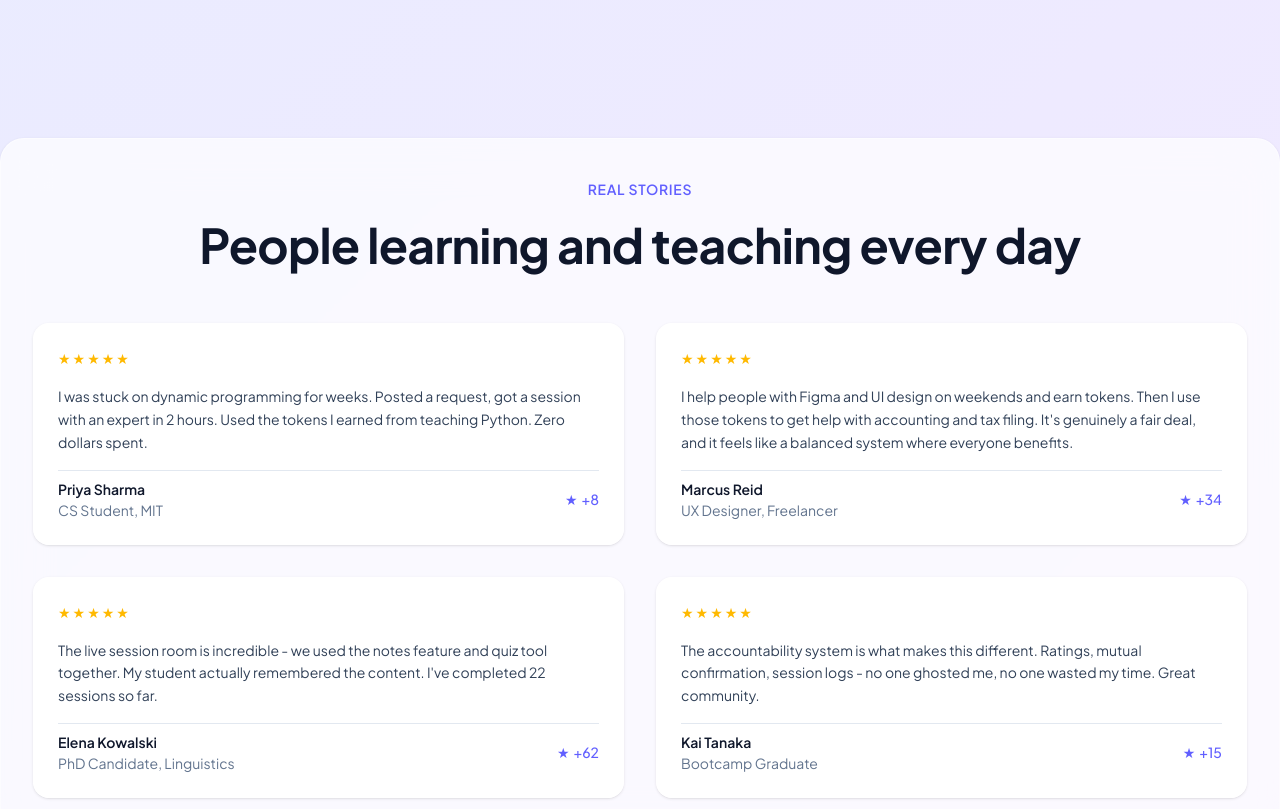
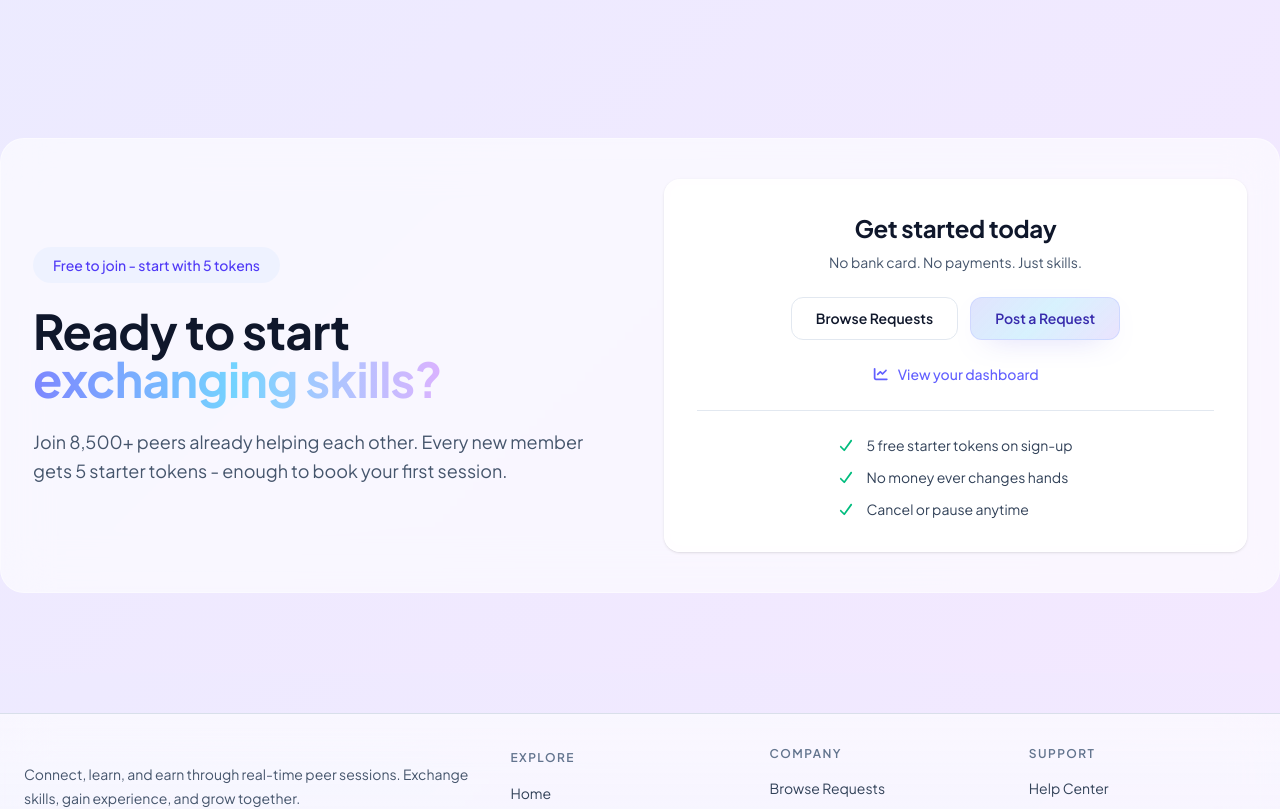
Before and after one commit to Rama-Mohammad/React-Project, a React (Vite) app in the folder Tokenly/: page /home in a window 1280 px wide. Shown: the part 3880-4689 px from the top of the page. Built offline with nearby package versions, Linux system fonts and the light colour scheme.

Commit message:
home needed some change in decor

```diff
--- a/Tokenly/src/components/home/TestimonialCard.tsx
+++ /dev/null
@@ -1,34 +0,0 @@
-import type { TestimonialCardProps } from "../../types/home";
-import RatingStars from "../common/RatingStars";
-
-const TestimonialCard = ({ quote, name, title, rating }: TestimonialCardProps) => {
-  return (
-    <div className="rounded-2xl border border-white/50 bg-white/80 p-6 shadow-sm backdrop-blur transition-shadow duration-300 hover:shadow-md">
-      <div className="mb-4">
-        <RatingStars value={5} />
-      </div>
-
-      <p className="mb-4 leading-relaxed text-slate-700">{quote}</p>
-
-      <div className="mt-4 flex items-center justify-between border-t border-slate-200 pt-2">
-        <div>
-          <p className="font-semibold text-slate-900">{name}</p>
-          <p className="text-sm text-slate-500">{title}</p>
-        </div>
-
-        <div className="flex items-center gap-1 text-indigo-500">
-          <RatingStars
-            value={1}
-            sizeClassName="text-sm"
-            wrapperClassName="inline-flex items-center"
-            filledClassName="text-indigo-500"
-            emptyClassName="hidden"
-          />
-          <span className="text-sm font-medium">+{rating}</span>
-        </div>
-      </div>
-    </div>
-  );
-};
-
-export default TestimonialCard;
--- a/Tokenly/src/components/home/TestimonialsSection.tsx
+++ /dev/null
@@ -1,47 +0,0 @@
-import TestimonialCard from "../home/TestimonialCard";
-
-const TestimonialsSection = () => {
-  return (
-    <section className="py-20">
-      <div className="mx-auto max-w-7xl rounded-[1.5rem] border border-white/40 bg-white/70 px-4 py-10 shadow-sm backdrop-blur-xl sm:px-6 lg:px-8">
-        <div className="text-center">
-          <p className="mb-4 text-sm font-semibold uppercase tracking-wider text-indigo-500">
-            REAL STORIES
-          </p>
-
-          <h2 className="mb-12 text-3xl font-bold leading-tight text-slate-900 md:text-4xl lg:text-5xl">
-            People learning and teaching every day
-          </h2>
-        </div>
-
-        <div className="grid grid-cols-1 gap-8 md:grid-cols-2">
-          <TestimonialCard
-            quote="I was stuck on dynamic programming for weeks. Posted a request, got a session with an expert in 2 hours. Used the tokens I earned from teaching Python. Zero dollars spent."
-            name="Priya Sharma"
-            title="CS Student, MIT"
-            rating={8}
-          />
-          <TestimonialCard
-            quote="I help people with Figma and UI design on weekends and earn tokens. Then I use those tokens to get help with accounting and tax filing. It's genuinely a fair deal, and it feels like a balanced system where everyone benefits."            name="Marcus Reid"
-            title="UX Designer, Freelancer"
-            rating={34}
-          />
-          <TestimonialCard
-            quote="The live session room is incredible - we used the notes feature and quiz tool together. My student actually remembered the content. I've completed 22 sessions so far."
-            name="Elena Kowalski"
-            title="PhD Candidate, Linguistics"
-            rating={62}
-          />
-          <TestimonialCard
-            quote="The accountability system is what makes this different. Ratings, mutual confirmation, session logs - no one ghosted me, no one wasted my time. Great community."
-            name="Kai Tanaka"
-            title="Bootcamp Graduate"
-            rating={15}
-          />
-        </div>
-      </div>
-    </section>
-  );
-};
-
-export default TestimonialsSection;
--- a/Tokenly/src/pages/Home.tsx
+++ b/Tokenly/src/pages/Home.tsx
@@ -4,7 +4,6 @@ import StatsSection from "../components/home/StatsSection";
 import StepsSection from "../components/home/StepsSection";
 import FeaturesSection from "../components/home/FeaturesSection";
 import SkillsSection from "../components/home/SkillsSection";
-import TestimonialsSection from "../components/home/TestimonialsSection";
 import CTASection from "../components/home/CTASection";
 
 const Home = () => {
@@ -17,7 +16,6 @@ const Home = () => {
         <StepsSection />
         <FeaturesSection />
         <SkillsSection />
-        <TestimonialsSection />
         <CTASection />
       </main>
     </div>
```
